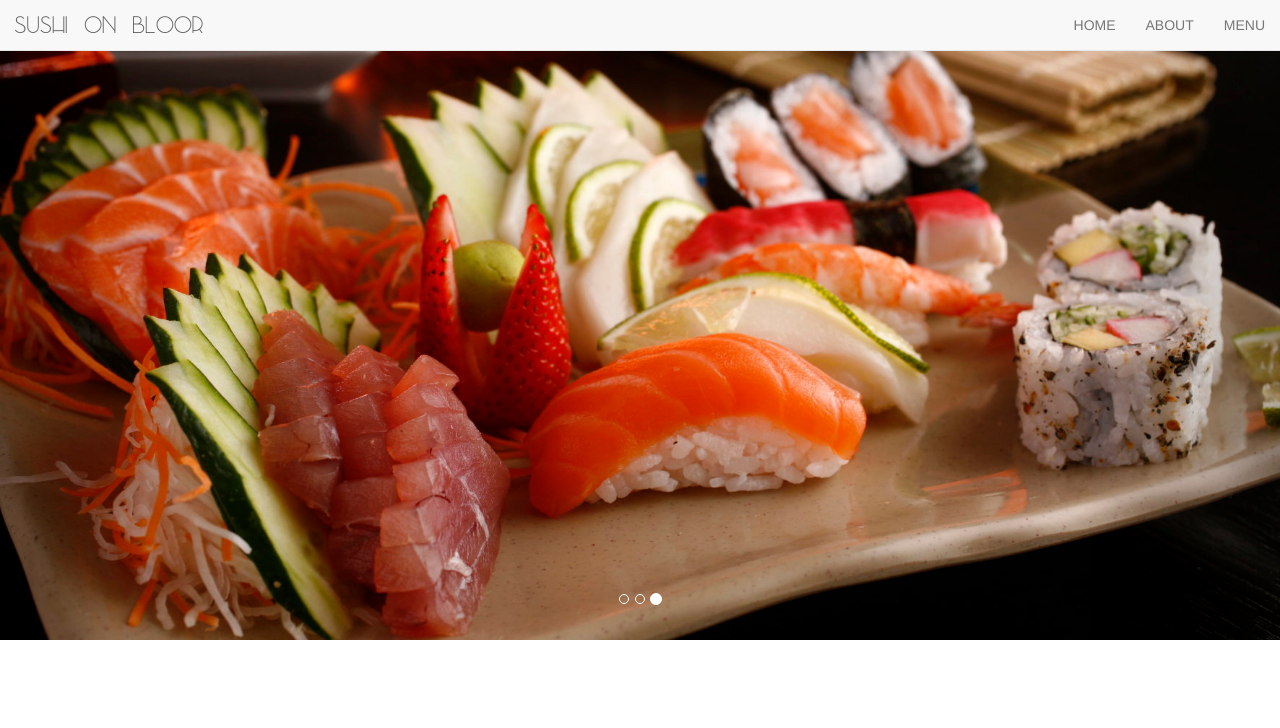
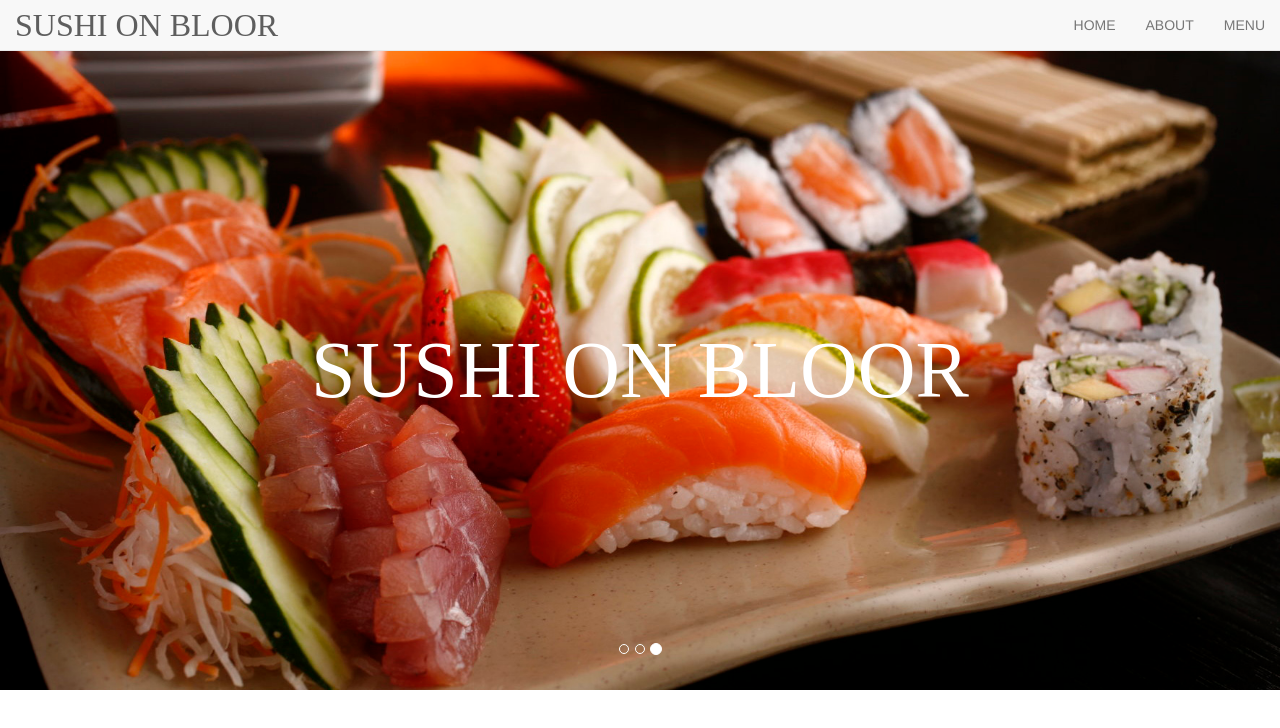
Before and after one commit to yeahjin724/yeahjin724.github.io, a plain HTML site: page index.html in a window 1280 px wide. Drawn offline with Linux system fonts and the light colour scheme.

Commit message:
Jin Teacher edit

```diff
--- a/css/styles.css
+++ b/css/styles.css
@@ -1,6 +1,8 @@
 @font-face {
 	font-family: azedo;
 	src: url(Azedo-Light.otf);
+	font-family:azedobold;
+	src: url(Azedo-Bold.otf);
 }
 
 .quote{
@@ -60,17 +62,21 @@
 	width: 800px;
 }
 
+.carousel {
+	margin-top:50px;
+}
+.mainquote {
+	font-family: azedo;
+	font-size:80px;
+	color:#fff;
+	position:absolute;
+	top:50%;
+	left:0px;
+	text-align: center;
+	width:100%;
+	margin-top:-57px;
+}
 
-
-.mainquote{
-	position: absolute;
-	top: 100px;
-	left: 50%;
-	margin-left: -200px;
-	font-family: azedo;
-	font-size: 70px;
-	color: white;
-}
 
 .navbar-brand{
 	font-family: azedo;
--- a/index.html
+++ b/index.html
@@ -1,19 +1,16 @@
 <!doctype html>
 <html>
 	<head>
-		<title></title>
+		<title>Sushi on Bloor</title>
+		<meta charset="UTF-8">
+		<meta name="viewport" content="width=device-width, initial-scale=1">
 		<link rel="stylesheet" href="css/bootstrap.css">
-		<meta charset="UTF-8">
 		<link rel="stylesheet" href="css/styles.css">
 	</head>
-
-
-
 
 	<body>
 		<nav class="navbar navbar-default navbar-fixed-top my-nav">
   			<div class="container-fluid">
-
    				 <div class="navbar-header">
      				 <button type="button" class="navbar-toggle collapsed" data-toggle="collapse" data-target="#bs-example-navbar-collapse-1" aria-expanded="false">
        					<span class="sr-only">Toggle navigation</span>
@@ -22,7 +19,7 @@
 				        <span class="icon-bar"></span>
    					   </button>
  				     <a class="navbar-brand" href="#">SUSHI ON BLOOR</a>
-    				</div>
+    			</div>
 
     			<div class="collapse navbar-collapse" id="bs-example-navbar-collapse-1">
      			 	<ul class="nav navbar-nav navbar-right">
@@ -37,15 +34,8 @@
 
 
 
-	 	<div class="container">
-			 	<p class="mainquote"> SUSHI ON BLOOR</p>
-		</div>
+		<div id="carousel-example-generic" class="carousel slide" data-ride="carousel">
 
-
-
-
-		<div id="carousel-example-generic" class="carousel slide" data-ride="carousel">
-		  <!-- Indicators -->
 		  <ol class="carousel-indicators">
 		    <li data-target="#carousel-example-generic" data-slide-to="0" class="active"></li>
 		    <li data-target="#carousel-example-generic" data-slide-to="1"></li>
@@ -53,7 +43,6 @@
 		  </ol>
 
 
-		  <!-- Wrapper for slides -->
 		  <div class="carousel-inner" role="listbox">
 			    <div class="item active">
 			      <img src="images/1.jpg">
@@ -72,7 +61,6 @@
 		  </div>
 
 
-		  <!-- Controls -->
 		  <a class="left carousel-control" href="#carousel-example-generic" role="button" data-slide="prev">
 		    <!-- <span class="glyphicon glyphicon-chevron-left" aria-hidden="true"></span> -->
 		    <span class="sr-only">Previous</span>
@@ -81,8 +69,8 @@
 		    <!-- <span class="glyphicon glyphicon-chevron-right" aria-hidden="true"></span> -->
 		    <span class="sr-only">Next</span>
 		  </a>
+		  <p class="mainquote"> SUSHI ON BLOOR</p>
 		</div>
-
 
 
 
@@ -112,16 +100,10 @@
 		  </div>
 		</div> -->
 
+		<div class="container-fluid">
 
 
-
-
-
-
-
-
-
-
+		</div>
 		<script src ="js/jquery-1.11.3.min.js"></script>
 		<script type="text/javascript" src="js/bootstrap.js"></script>
 		<script src="js/script.js"></script>
```
Also changed, not shown: css/Azedo-Bold.otf (added).
